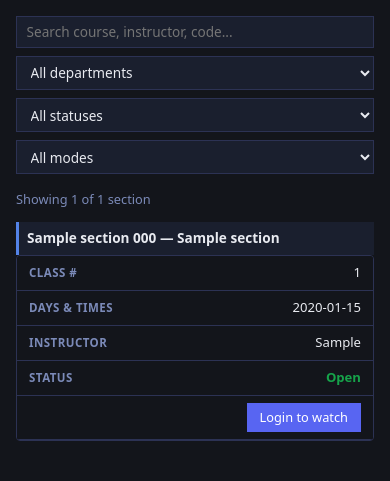
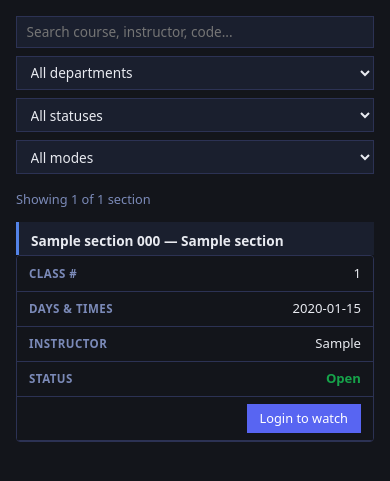
Before and after one commit to isop0d/CunyCourseScouter, a FastAPI app: page / in a window 390 px wide. Shown: the part 84-565 px from the top of the page. Run offline with FastAPI, Linux system fonts and the light colour scheme; tables that the repository leaves empty hold one stand-in row (values such as "Sample post"); data that the repository does not hold is empty.

Commit message:
Unify results into a single table so all columns always align
Each course had its own <table>, so the browser sized columns
independently — a long instructor name in one course shifted the
column for every course below it. Now all courses share one
<table id="results-table"> with one <tbody class="course-group"> per
course. Course header rows use colspan to span all columns.

Show more appends bare <tbody> elements directly into #results-table
(not into #sections-container) so they land inside the shared table.
Mobile card view overrides course-header-row to render as a flat
label rather than a card.

```diff
--- a/cuny_scouter/web/templates/base.html
+++ b/cuny_scouter/web/templates/base.html
@@ -147,17 +147,18 @@
     .htmx-indicator { display: none; }
     .htmx-request .htmx-indicator { display: inline; color: var(--text-muted); font-size: 0.8rem; }
 
-    /* ── Course blocks ── */
-    .course-block { margin-bottom: 1.75rem; }
-    .course-header {
+    /* ── Course groups (unified table, one tbody per course) ── */
+    .sections-table { margin-bottom: 1rem; }
+    .course-header-row td {
       font-weight: 600;
       font-size: 0.85rem;
-      padding: 0.4rem 0.5rem;
+      padding: 1.1rem 0.5rem 0.25rem;
       border-left: 3px solid var(--border-strong);
-      background: var(--bg-alt);
+      background: var(--bg-alt) !important;
       color: var(--text);
-      margin-bottom: 0;
+      border-bottom: 1px solid var(--border);
     }
+    .course-group:first-child .course-header-row td { padding-top: 0.4rem; }
 
     /* ── Table ── */
     table { width: 100%; border-collapse: collapse; font-size: 0.82rem; }
@@ -395,6 +396,21 @@
       td[data-label=""] { justify-content: flex-end; }
       td[data-label=""]::before { display: none; }
 
+      /* Course header rows: flat label, not a card */
+      .course-header-row {
+        border: none;
+        border-radius: 0;
+        margin-bottom: 0;
+      }
+      .course-header-row td {
+        display: block;
+        border: none;
+        border-left: 3px solid var(--border-strong);
+        padding: 0.6rem 0.75rem 0.25rem;
+        background: var(--bg-alt) !important;
+      }
+      .course-header-row td::before { display: none; }
+
       .col-mode, .col-dates, .col-section, .col-rmp { display: none; }
     }
   </style>
--- a/cuny_scouter/web/templates/index.html
+++ b/cuny_scouter/web/templates/index.html
@@ -65,7 +65,7 @@
   {% if has_more %}
   <button class="btn btn-show-more"
           hx-get="/sections/partial?offset={{ next_offset }}&q={{ q | urlencode }}&subject={{ selected_subject | urlencode }}&status={{ selected_status | urlencode }}&mode={{ selected_mode | urlencode }}"
-          hx-target="#sections-container"
+          hx-target="#results-table"
           hx-swap="beforeend">Show more</button>
   {% endif %}
 </div>
--- a/cuny_scouter/web/templates/partials/courses.html
+++ b/cuny_scouter/web/templates/partials/courses.html
@@ -10,10 +10,11 @@
 {% endif %}
 
 {% if courses %}
-  {% for course in courses %}
-  <div class="course-block">
-    <div class="course-header">{{ course.subject }} {{ course.course_number }} — {{ course.course_name }}</div>
-    <table>
+{% set col_count = 9 if show_add else 8 %}
+
+{# First page: full table wrapper + thead. Append pages: bare tbodies into #results-table. #}
+{% if not is_append %}
+<table id="results-table" class="sections-table">
   <thead>
     <tr>
       <th>Class #</th>
@@ -27,7 +28,13 @@
       {% if show_add %}<th class="col-add"></th>{% endif %}
     </tr>
   </thead>
-      <tbody>
+{% endif %}
+
+{% for course in courses %}
+<tbody class="course-group">
+  <tr class="course-header-row">
+    <td colspan="{{ col_count }}">{{ course.subject }} {{ course.course_number }} — {{ course.course_name }}</td>
+  </tr>
   {% for entry in course.sections %}
   {% set section = entry.section %}
   {% set prof = entry.professor %}
@@ -66,23 +73,25 @@
   </tr>
   {% endfor %}
 </tbody>
+{% endfor %}
+
+{% if not is_append %}
 </table>
-  </div>
-  {% endfor %}
+{% endif %}
+
 {% elif not is_append %}
   <p style="color:#666; padding: 0.5rem 0;">No sections match your filters.</p>
 {% endif %}
 
 {# Show-more button — always OOB so it stays outside the results container.
-   Parent templates render the initial (non-HTMX) state directly. #}
+   Targets #results-table directly so appended tbodies land inside the table. #}
 {% if is_htmx %}
 {% set search_url = '/schedule/search' if show_add else '/sections/partial' %}
-{% set results_target = '#schedule-search-results' if show_add else '#sections-container' %}
 <div id="show-more-container" hx-swap-oob="true">
   {% if has_more %}
   <button class="btn btn-show-more"
           hx-get="{{ search_url }}?offset={{ next_offset }}&q={{ q | urlencode }}&subject={{ selected_subject | urlencode }}&status={{ selected_status | urlencode }}&mode={{ selected_mode | urlencode }}"
-          hx-target="{{ results_target }}"
+          hx-target="#results-table"
           hx-swap="beforeend">Show more</button>
   {% endif %}
 </div>
```
Lines whose indentation alone changed are shown as unchanged.
